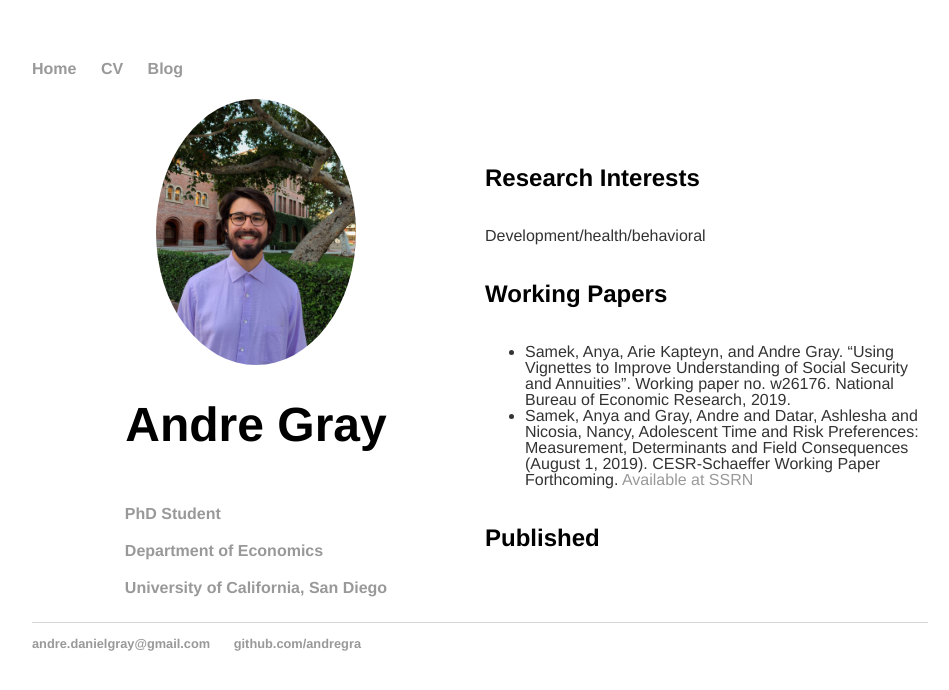
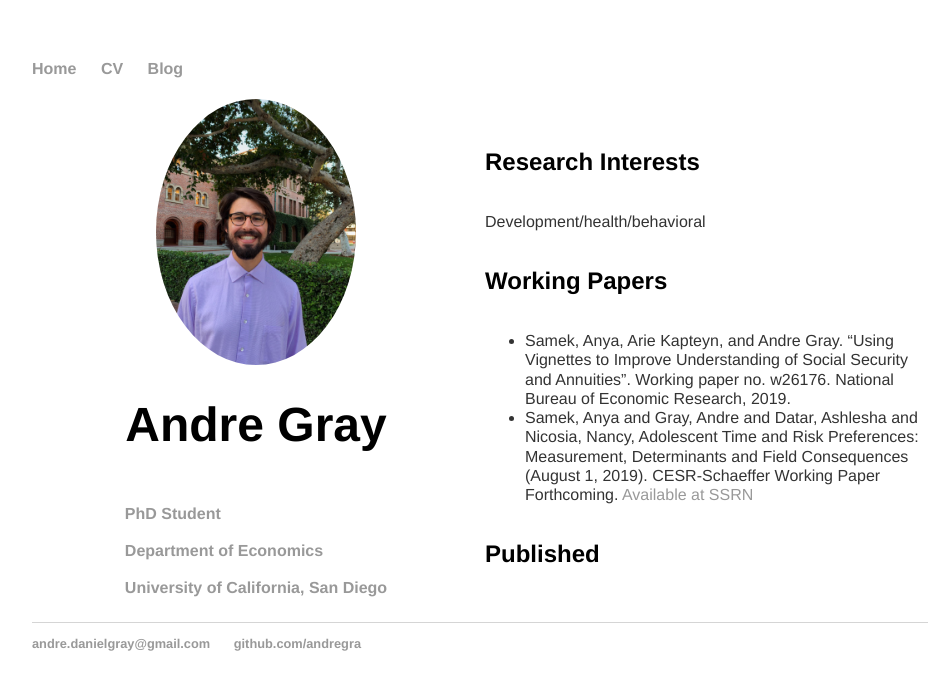
Before and after one commit to andregra/andregra.github.io, a Jekyll site: the page built from index.html, in a window 1280 px wide. Shown: the top 690 px of the page, without its empty margins (160-1109 px from the left). Built offline with Jekyll 4.4.1, drawn with Linux system fonts in a browser that asks for light colours.

Commit message:
Update main.css

```diff
--- a/css/main.css
+++ b/css/main.css
@@ -21,6 +21,7 @@
 }
 h1 {
     font-size: 3em;
+    padding: 0px;
     font-family:'Helvetica', 'Arial', 'Sans-Serif';
 }
 h2, h3 {
@@ -28,7 +29,7 @@
 }
 p, ul.papers li {
     font-size: 1em;
-    line-height: 1em;
+    line-height: 1.2em;
     color: #333;
     font-family:'Helvetica', 'Arial', 'Sans-Serif'
 }
```
